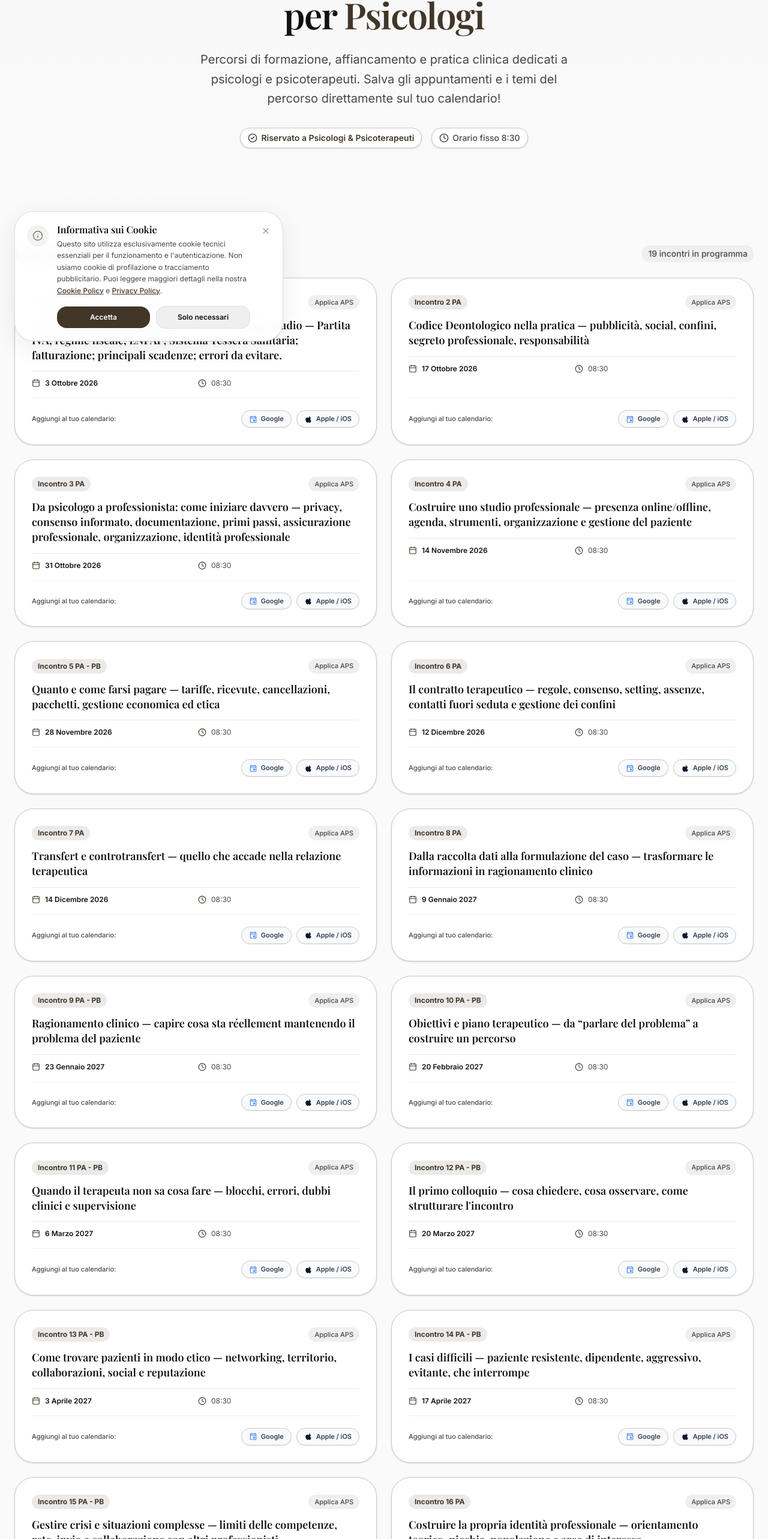
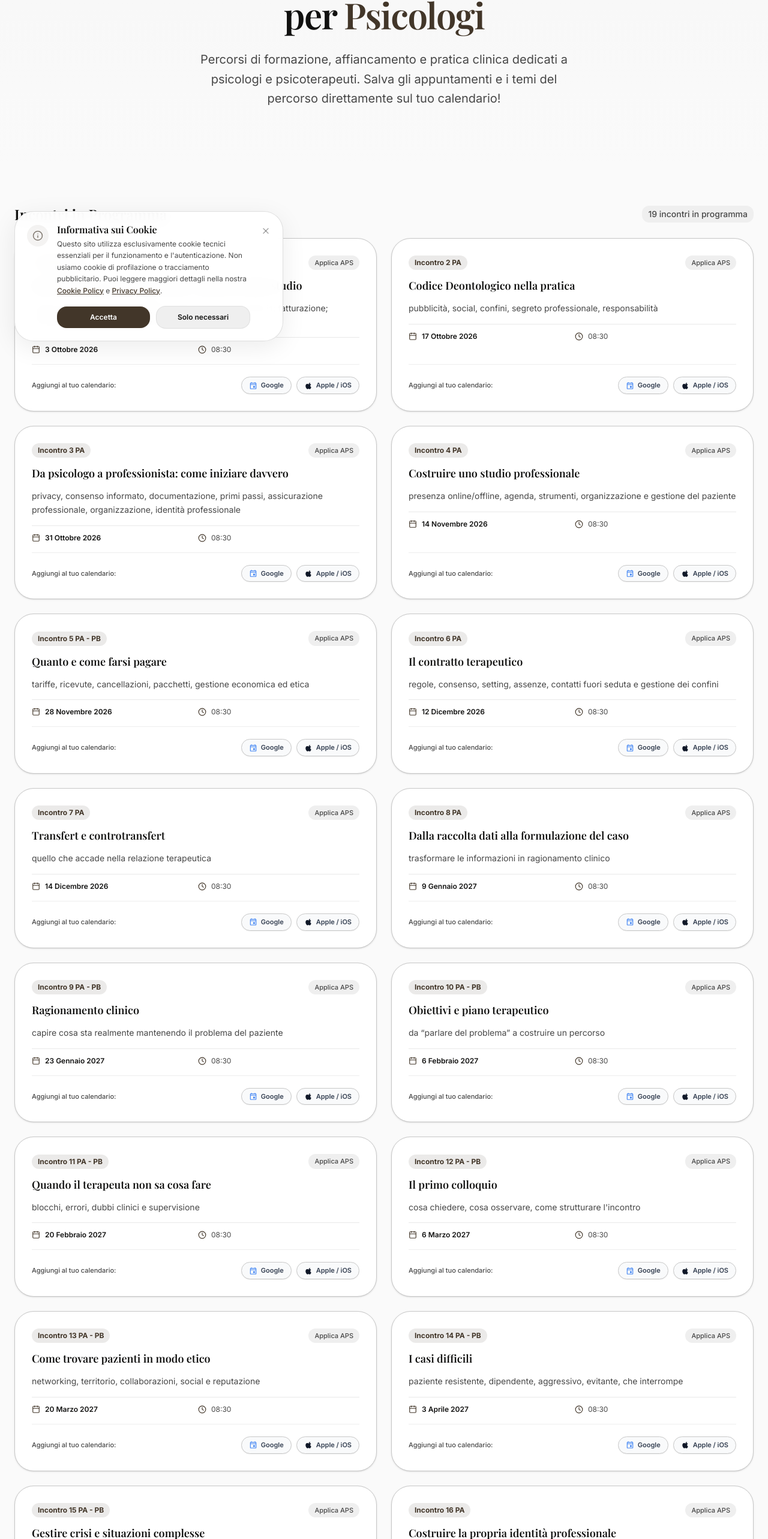
Before and after one commit to applicaaps/applica, a Next.js app in the folder applica-app/: page /programma in a window 1280 px wide. Shown: the part 207-2773 px from the top of the page at 60% size. Built offline with nearby package versions, Linux system fonts and the light colour scheme; a web font is replaced by a local one.

Commit message:
feat: add programma page with event list and calendar export functionality

```diff
--- a/applica-app/app/programma/page.tsx
+++ b/applica-app/app/programma/page.tsx
@@ -5,8 +5,6 @@ import Link from "next/link"
 import {
   Calendar,
   Clock,
-  MapPin,
-  CheckCircle2,
   MessageSquare,
   Bell
 } from "lucide-react"
@@ -36,20 +34,22 @@ export interface EventItem {
   incontro: string
   dateDisplay: string
   timeDisplay: string
-  tema: string
+  title: string
+  description?: string
   year: number
   month: number
   day: number
 }
 
-// Struttura dati ufficiale caricata da ListaIncontri.md
+// Struttura dati ufficiale caricata da ListaIncontri.md con titolo e descrizione separati
 const eventsData: EventItem[] = [
   {
     id: 1,
     incontro: "Incontro 1 PA",
     dateDisplay: "3 Ottobre 2026",
     timeDisplay: "08:30",
-    tema: "Benvenuto Applica - Burocrazia e apertura dello studio — Partita IVA; regime fiscale; ENPAP; Sistema Tessera Sanitaria; fatturazione; principali scadenze; errori da evitare.",
+    title: "Benvenuto Applica - Burocrazia e apertura dello studio",
+    description: "Partita IVA; regime fiscale; ENPAP; Sistema Tessera Sanitaria; fatturazione; principali scadenze; errori da evitare.",
     year: 2026,
     month: 10,
     day: 3
@@ -59,7 +59,8 @@ const eventsData: EventItem[] = [
     incontro: "Incontro 2 PA",
     dateDisplay: "17 Ottobre 2026",
     timeDisplay: "08:30",
-    tema: "Codice Deontologico nella pratica — pubblicità, social, confini, segreto professionale, responsabilità",
+    title: "Codice Deontologico nella pratica",
+    description: "pubblicità, social, confini, segreto professionale, responsabilità",
     year: 2026,
     month: 10,
     day: 17
@@ -69,7 +70,8 @@ const eventsData: EventItem[] = [
     incontro: "Incontro 3 PA",
     dateDisplay: "31 Ottobre 2026",
     timeDisplay: "08:30",
-    tema: "Da psicologo a professionista: come iniziare davvero — privacy, consenso informato, documentazione, primi passi, assicurazione professionale, organizzazione, identità professionale",
+    title: "Da psicologo a professionista: come iniziare davvero",
+    description: "privacy, consenso informato, documentazione, primi passi, assicurazione professionale, organizzazione, identità professionale",
     year: 2026,
     month: 10,
     day: 31
@@ -79,7 +81,8 @@ const eventsData: EventItem[] = [
     incontro: "Incontro 4 PA",
     dateDisplay: "14 Novembre 2026",
     timeDisplay: "08:30",
-    tema: "Costruire uno studio professionale — presenza online/offline, agenda, strumenti, organizzazione e gestione del paziente",
+    title: "Costruire uno studio professionale",
+    description: "presenza online/offline, agenda, strumenti, organizzazione e gestione del paziente",
     year: 2026,
     month: 11,
     day: 14
@@ -89,7 +92,8 @@ const eventsData: EventItem[] = [
     incontro: "Incontro 5 PA - PB",
     dateDisplay: "28 Novembre 2026",
     timeDisplay: "08:30",
-    tema: "Quanto e come farsi pagare — tariffe, ricevute, cancellazioni, pacchetti, gestione economica ed etica",
+    title: "Quanto e come farsi pagare",
+    description: "tariffe, ricevute, cancellazioni, pacchetti, gestione economica ed etica",
     year: 2026,
     month: 11,
     day: 28
@@ -99,7 +103,8 @@ const eventsData: EventItem[] = [
     incontro: "Incontro 6 PA",
     dateDisplay: "12 Dicembre 2026",
     timeDisplay: "08:30",
-    tema: "Il contratto terapeutico — regole, consenso, setting, assenze, contatti fuori seduta e gestione dei confini",
+    title: "Il contratto terapeutico",
+    description: "regole, consenso, setting, assenze, contatti fuori seduta e gestione dei confini",
     year: 2026,
     month: 12,
     day: 12
@@ -109,7 +114,8 @@ const eventsData: EventItem[] = [
     incontro: "Incontro 7 PA",
     dateDisplay: "14 Dicembre 2026",
     timeDisplay: "08:30",
-    tema: "Transfert e controtransfert — quello che accade nella relazione terapeutica",
+    title: "Transfert e controtransfert",
+    description: "quello che accade nella relazione terapeutica",
     year: 2026,
     month: 12,
     day: 14
@@ -119,7 +125,8 @@ const eventsData: EventItem[] = [
     incontro: "Incontro 8 PA",
     dateDisplay: "9 Gennaio 2027",
     timeDisplay: "08:30",
-    tema: "Dalla raccolta dati alla formulazione del caso — trasformare le informazioni in ragionamento clinico",
+    title: "Dalla raccolta dati alla formulazione del caso",
+    description: "trasformare le informazioni in ragionamento clinico",
     year: 2027,
     month: 1,
     day: 9
@@ -129,7 +136,8 @@ const eventsData: EventItem[] = [
     incontro: "Incontro 9 PA - PB",
     dateDisplay: "23 Gennaio 2027",
     timeDisplay: "08:30",
-    tema: "Ragionamento clinico — capire cosa sta réellement mantenendo il problema del paziente",
+    title: "Ragionamento clinico",
+    description: "capire cosa sta realmente mantenendo il problema del paziente",
     year: 2027,
     month: 1,
     day: 23
@@ -137,9 +145,10 @@ const eventsData: EventItem[] = [
   {
     id: 10,
     incontro: "Incontro 10 PA - PB",
-    dateDisplay: "20 Febbraio 2027",
+    dateDisplay: "6 Febbraio 2027",
     timeDisplay: "08:30",
-    tema: "Obiettivi e piano terapeutico — da “parlare del problema” a costruire un percorso",
+    title: "Obiettivi e piano terapeutico",
+    description: "da “parlare del problema” a costruire un percorso",
     year: 2027,
     month: 2,
     day: 6
@@ -147,96 +156,105 @@ const eventsData: EventItem[] = [
   {
     id: 11,
     incontro: "Incontro 11 PA - PB",
+    dateDisplay: "20 Febbraio 2027",
+    timeDisplay: "08:30",
+    title: "Quando il terapeuta non sa cosa fare",
+    description: "blocchi, errori, dubbi clinici e supervisione",
+    year: 2027,
+    month: 2,
+    day: 20
+  },
+  {
+    id: 12,
+    incontro: "Incontro 12 PA - PB",
     dateDisplay: "6 Marzo 2027",
     timeDisplay: "08:30",
-    tema: "Quando il terapeuta non sa cosa fare — blocchi, errori, dubbi clinici e supervisione",
+    title: "Il primo colloquio",
+    description: "cosa chiedere, cosa osservare, come strutturare l'incontro",
     year: 2027,
     month: 3,
     day: 6
   },
   {
-    id: 12,
-    incontro: "Incontro 12 PA - PB",
+    id: 13,
+    incontro: "Incontro 13 PA - PB",
     dateDisplay: "20 Marzo 2027",
     timeDisplay: "08:30",
-    tema: "Il primo colloquio — cosa chiedere, cosa osservare, come strutturare l'incontro",
+    title: "Come trovare pazienti in modo etico",
+    description: "networking, territorio, collaborazioni, social e reputazione",
     year: 2027,
     month: 3,
     day: 20
   },
   {
-    id: 13,
-    incontro: "Incontro 13 PA - PB",
+    id: 14,
+    incontro: "Incontro 14 PA - PB",
     dateDisplay: "3 Aprile 2027",
     timeDisplay: "08:30",
-    tema: "Come trovare pazienti in modo etico — networking, territorio, collaborazioni, social e reputazione",
+    title: "I casi difficili",
+    description: "paziente resistente, dipendente, aggressivo, evitante, che interrompe",
     year: 2027,
     month: 4,
     day: 3
   },
   {
-    id: 14,
-    incontro: "Incontro 14 PA - PB",
+    id: 15,
+    incontro: "Incontro 15 PA - PB",
     dateDisplay: "17 Aprile 2027",
     timeDisplay: "08:30",
-    tema: "I casi difficili — paziente resistente, dipendente, aggressivo, evitante, che interrompe",
+    title: "Gestire crisi e situazioni complesse",
+    description: "limiti delle competenze, rete, invio e collaborazione con altri professionisti",
     year: 2027,
     month: 4,
     day: 17
   },
   {
-    id: 15,
-    incontro: "Incontro 15 PA - PB",
+    id: 16,
+    incontro: "Incontro 16 PA",
     dateDisplay: "2 Maggio 2027",
     timeDisplay: "08:30",
-    tema: "Gestire crisi e situazioni complesse — limiti delle competenze, rete, invio e collaborazione con altri professionisti",
+    title: "Costruire la propria identità professionale",
+    description: "orientamento teorico, nicchia, popolazione e aree di interesse",
     year: 2027,
     month: 5,
     day: 2
   },
   {
-    id: 16,
-    incontro: "Incontro 16 PA",
+    id: 17,
+    incontro: "Incontro 17 PA - PB",
     dateDisplay: "15 Maggio 2027",
     timeDisplay: "08:30",
-    tema: "Costruire la propria identità professionale — orientamento teorico, nicchia, popolazione e aree di interesse",
+    title: "Il terapeuta dentro la terapia",
+    description: "emozioni, schemi personali, paura di sbagliare e senso di inadeguatezza",
     year: 2027,
     month: 5,
     day: 15
   },
   {
-    id: 17,
-    incontro: "Incontro 17 PA - PB",
+    id: 18,
+    incontro: "Incontro 18 PA - PB",
     dateDisplay: "29 Maggio 2027",
     timeDisplay: "08:30",
-    tema: "Il terapeuta dentro la terapia — emozioni, schemi personali, paura di sbagliare e senso di inadeguatezza",
+    title: "Vivere di psicologia",
+    description: "costruire una professione sostenibile, rete professionale e piano di crescita",
     year: 2027,
     month: 5,
     day: 29
-  },
-  {
-    id: 18,
-    incontro: "Incontro 18 PA - PB",
-    dateDisplay: "7 Giugno 2027",
-    timeDisplay: "08:30",
-    tema: "Vivere di psicologia — costruire una professione sostenibile, rete professionale e piano di crescita",
-    year: 2027,
-    month: 6,
-    day: 7
   },
   {
     id: 19,
     incontro: "Incontro 19 PA",
     dateDisplay: "7 Giugno 2027",
     timeDisplay: "08:30",
-    tema: "Costruire la propria identità professionale — orientamento teorico, nicchia, popolazione e aree di interesse",
+    title: "Costruire la propria identità professionale",
+    description: "orientamento teorico, nicchia, popolazione e aree di interesse",
     year: 2027,
     month: 6,
     day: 7
   }
 ]
 
-// Calcola le date ISO per il calendario (Data + Tema, senza il campo "Incontro" nel titolo del calendario)
+// Calcola le date ISO per il calendario
 function getEventDates(event: EventItem) {
   const start = new Date(event.year, event.month - 1, event.day, 8, 30, 0)
   const end = new Date(start.getTime() + 2 * 60 * 60 * 1000) // 2 ore di durata predefinita
@@ -248,19 +266,23 @@ function getEventDates(event: EventItem) {
   }
 }
 
-// Genera link Google Calendar contenente solo Tema e Data (esclude "Incontro" dal titolo dell'evento calendario)
+// Genera link Google Calendar: Titolo = titolo dell'evento, Descrizione = dettagli dell'evento
 function getGoogleCalendarLink(event: EventItem) {
   const { startIso, endIso } = getEventDates(event)
-  const title = encodeURIComponent(event.tema)
-  const details = encodeURIComponent(`Tema: ${event.tema}\n\nOrganizzato da Applica APS (https://applicaaps.it)`)
+  const title = encodeURIComponent(event.title)
+  const detailsContent = event.description
+    ? `${event.description}\n\nOrganizzato da Applica APS (https://applicaaps.com)`
+    : `Organizzato da Applica APS (https://applicaaps.com)`
+  const details = encodeURIComponent(detailsContent)
   const location = encodeURIComponent("Applica APS")
 
   return `https://calendar.google.com/calendar/render?action=TEMPLATE&text=${title}&details=${details}&location=${location}&dates=${startIso}/${endIso}`
 }
 
-// Genera e scarica file .ics per Apple / iOS Calendar contenente solo Tema e Data (esclude "Incontro" dal titolo)
+// Genera e scarica file .ics per Apple / iOS Calendar: Summary = titolo, Description = dettagli
 function downloadAppleIcs(event: EventItem) {
   const { startIso, endIso } = getEventDates(event)
+  const descText = event.description ? `${event.description} - Organizzato da Applica APS` : "Organizzato da Applica APS"
 
   const icsContent = [
     "BEGIN:VCALENDAR",
@@ -268,8 +290,8 @@ function downloadAppleIcs(event: EventItem) {
     "PRODID:-//Applica APS//Incontri//IT",
     "CALSCALE:GREGORIAN",
     "BEGIN:VEVENT",
-    `SUMMARY:${event.tema.replace(/\n/g, " ")}`,
-    `DESCRIPTION:${event.tema.replace(/\n/g, " ")} - Organizzato da Applica APS`,
+    `SUMMARY:${event.title.replace(/\n/g, " ")}`,
+    `DESCRIPTION:${descText.replace(/\n/g, " ")}`,
     "LOCATION:Applica APS",
     `DTSTART:${startIso}`,
     `DTEND:${endIso}`,
@@ -306,19 +328,6 @@ export default function ProgrammaPage() {
               Percorsi di formazione, affiancamento e pratica clinica dedicati a psicologi e psicoterapeuti. Salva gli appuntamenti e i temi del percorso direttamente sul tuo calendario!
             </p>
           </RevealSection>
-
-          <RevealSection stagger={2}>
-            <div className="pt-2 flex flex-col sm:flex-row flex-wrap justify-center items-center gap-2.5 sm:gap-4 text-xs sm:text-sm text-[var(--color-on-surface-variant)] font-medium">
-              <div className="flex items-center gap-1.5 px-3 py-1.5 bg-white rounded-lg border border-[var(--color-outline-variant)] shadow-sm w-full sm:w-auto justify-center font-semibold text-[var(--color-primary)]">
-                <CheckCircle2 size={16} className="text-[var(--color-primary)] shrink-0" />
-                <span>Riservato a Psicologi &amp; Psicoterapeuti</span>
-              </div>
-              <div className="flex items-center gap-1.5 px-3 py-1.5 bg-white rounded-lg border border-[var(--color-outline-variant)] shadow-sm w-full sm:w-auto justify-center">
-                <Clock size={16} className="text-[var(--color-primary)] shrink-0" />
-                <span>Orario fisso 8:30</span>
-              </div>
-            </div>
-          </RevealSection>
         </div>
       </section>
 
@@ -326,7 +335,7 @@ export default function ProgrammaPage() {
       <section className="py-8 sm:py-12 md:py-16">
         <div className="container mx-auto px-4 md:px-6">
 
-          {/* Listadegli Incontri */}
+          {/* Lista degli Incontri */}
           <div className="space-y-5 sm:space-y-6">
             <div className="flex items-center justify-between flex-wrap gap-2">
               <h3 className="text-lg sm:text-xl md:text-2xl font-bold text-[var(--color-on-surface)]">
@@ -352,8 +361,14 @@ export default function ProgrammaPage() {
                       </div>
 
                       <h4 className="text-base sm:text-lg font-bold text-[var(--color-on-surface)] group-hover:text-[var(--color-primary)] transition-colors leading-snug">
-                        {event.tema}
+                        {event.title}
                       </h4>
+
+                      {event.description && (
+                        <p className="text-xs sm:text-sm text-[var(--color-on-surface-variant)] leading-relaxed">
+                          {event.description}
+                        </p>
+                      )}
 
                       <div className="pt-3 border-t border-[var(--color-outline-variant)]/40 grid grid-cols-1 sm:grid-cols-2 gap-2 text-xs text-[var(--color-on-surface-variant)]">
                         <div className="flex items-center gap-2">
```
